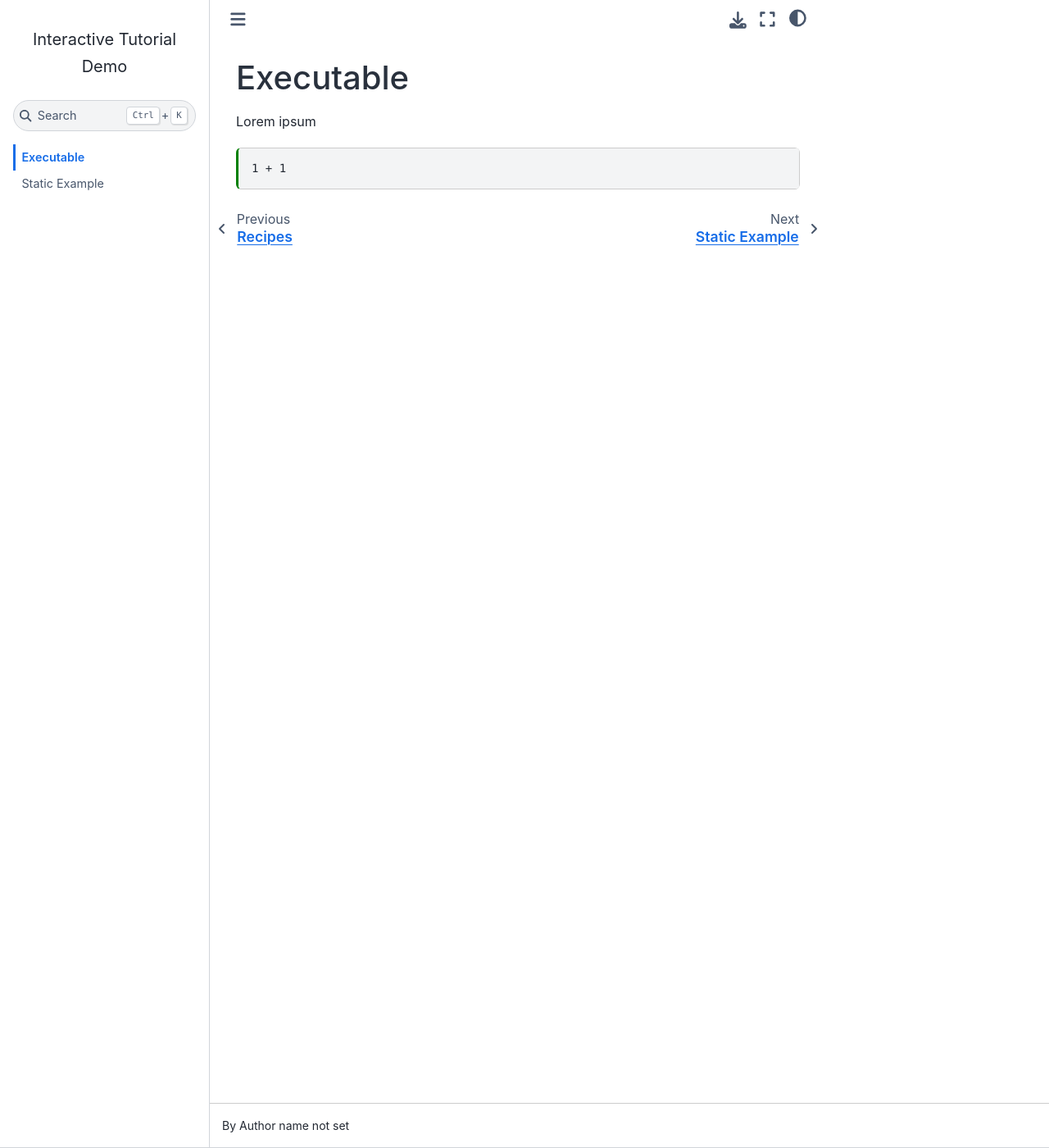
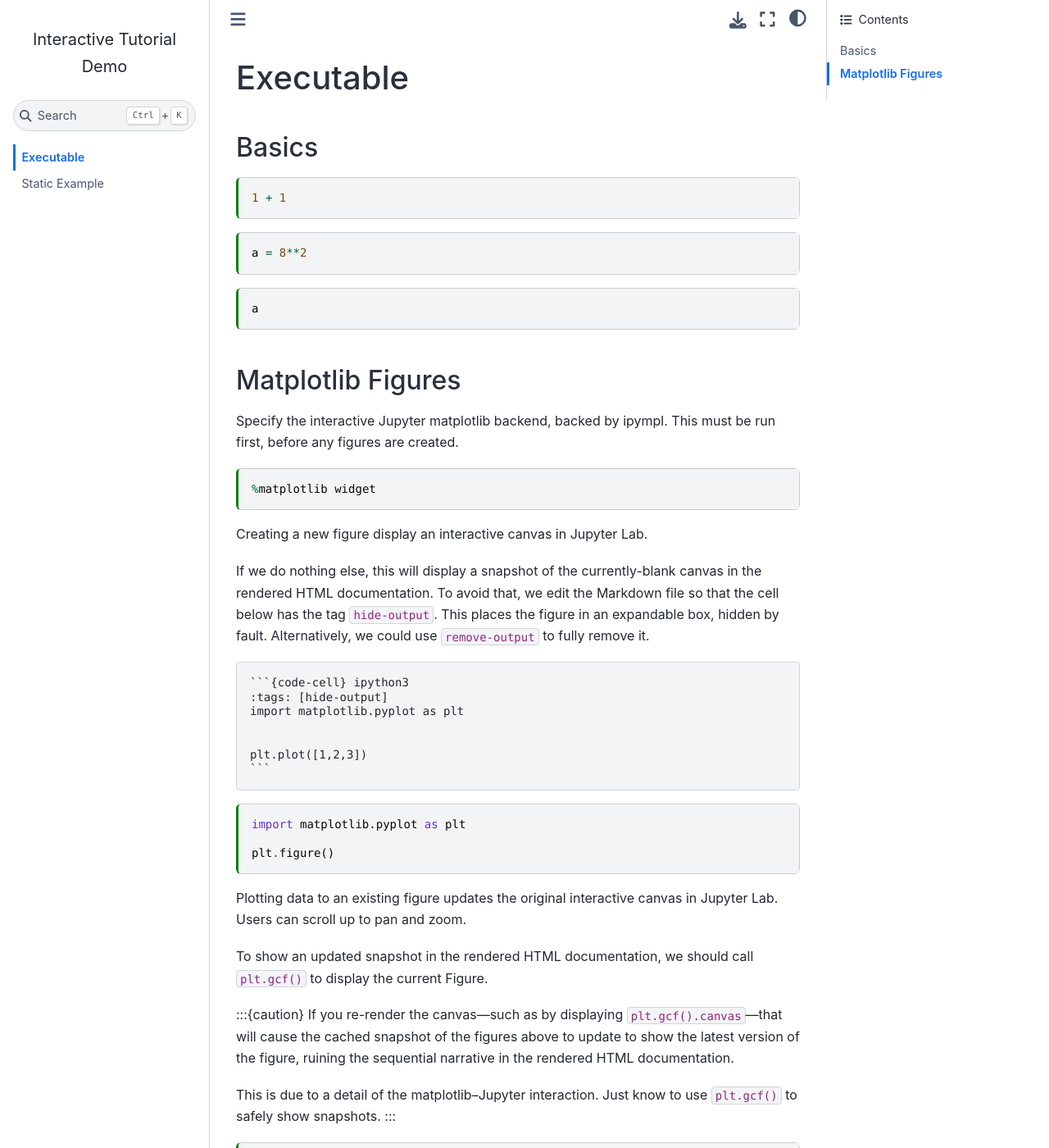
Before and after one commit to danielballan/interactive-tutorial-demo, a Sphinx documentation site: the page built from docs/recipes/executable/executable.md, in a window 1280 px wide and 1400 px high. Shown: the whole window at 82% size. Built offline with Sphinx 7.4.7 and the Sphinx Book theme 1.1.4, drawn with Linux system fonts in a browser that asks for light colours; some of the changed text lies outside the part shown.

Commit message:
Add deps for JupyterLab and mpl.

`````diff
--- a/docs/recipes/executable/executable.md
+++ b/docs/recipes/executable/executable.md
@@ -1,16 +1,81 @@
 ---
-kernelspec:
-  name: python3
-  display_name: python3
 jupytext:
   text_representation:
     extension: .md
     format_name: myst
+    format_version: 0.13
+    jupytext_version: 1.16.4
+kernelspec:
+  display_name: Python 3 (ipykernel)
+  language: python
+  name: python3
 ---
+
 # Executable
 
-Lorem ipsum
+## Basics
 
 ```{code-cell} ipython3
 1 + 1
 ```
+
+```{code-cell} ipython3
+a = 8**2
+```
+
+```{code-cell} ipython3
+a
+```
+
+## Matplotlib  Figures
+
+Specify the interactive Jupyter matplotlib backend, backed by ipympl. This must be run first, before any figures are created.
+
+```{code-cell} ipython3
+%matplotlib widget
+```
+
+Creating a new figure display an interactive canvas in Jupyter Lab.
+
+If we do nothing else, this will display a snapshot of the currently-blank canvas in the rendered HTML documentation. To avoid that, we edit the Markdown file so that the cell below has the tag `hide-output`. This places the figure in an expandable box, hidden by fault. Alternatively, we could use `remove-output` to fully remove it.
+
+````markdown
+```{code-cell} ipython3
+:tags: [hide-output]
+import matplotlib.pyplot as plt
+
+
+plt.plot([1,2,3])
+```
+````
+
+```{code-cell} ipython3
+:tags: [hide-output]
+
+import matplotlib.pyplot as plt
+
+plt.figure()
+```
+
+Plotting data to an existing figure updates the original interactive canvas in Jupyter Lab. Users can scroll up to pan and zoom.
+
+To show an updated snapshot in the rendered HTML documentation, we should call `plt.gcf()` to display the current Figure.
+
+:::{caution}
+If you re-render the canvas---such as by displaying `plt.gcf().canvas`---that will cause the cached snapshot of the figures above to update to show the latest version of the figure, ruining the sequential narrative in the rendered HTML documentation.
+
+This is due to a detail of the matplotlib--Jupyter interaction. Just know to use `plt.gcf()` to safely show snapshots.
+:::
+
+```{code-cell} ipython3
+plt.plot([1, 2, 3, 4])
+```
+
+```{code-cell} ipython3
+plt.gcf()
+```
+
+```{code-cell} ipython3
+plt.plot([1, 4, 9, 16])
+plt.gcf()
+```
--- a/pixi.toml
+++ b/pixi.toml
@@ -20,6 +20,10 @@
 
 [dependencies]
 python = ">=3.12.5,<4"
+matplotlib-base = ">=3.9.2,<4"
+ipympl = ">=0.9.4,<0.10"
+jupyterlab = ">=4.2.5,<5"
+jupyterlab-myst = ">=2.4.2,<3"
 
 [pypi-dependencies]
 sphinx = ">=8.0.2, <9"
@@ -27,3 +31,4 @@
 jupytext = ">=1.16.4, <2"
 sphinx-book-theme = ">=1.1.3, <2"
 sphinx-copybutton = ">=0.5.2, <0.6"
+jupyterlab = ">=4.2.5, <5"
`````
Also changed, not shown: 2 other files.
